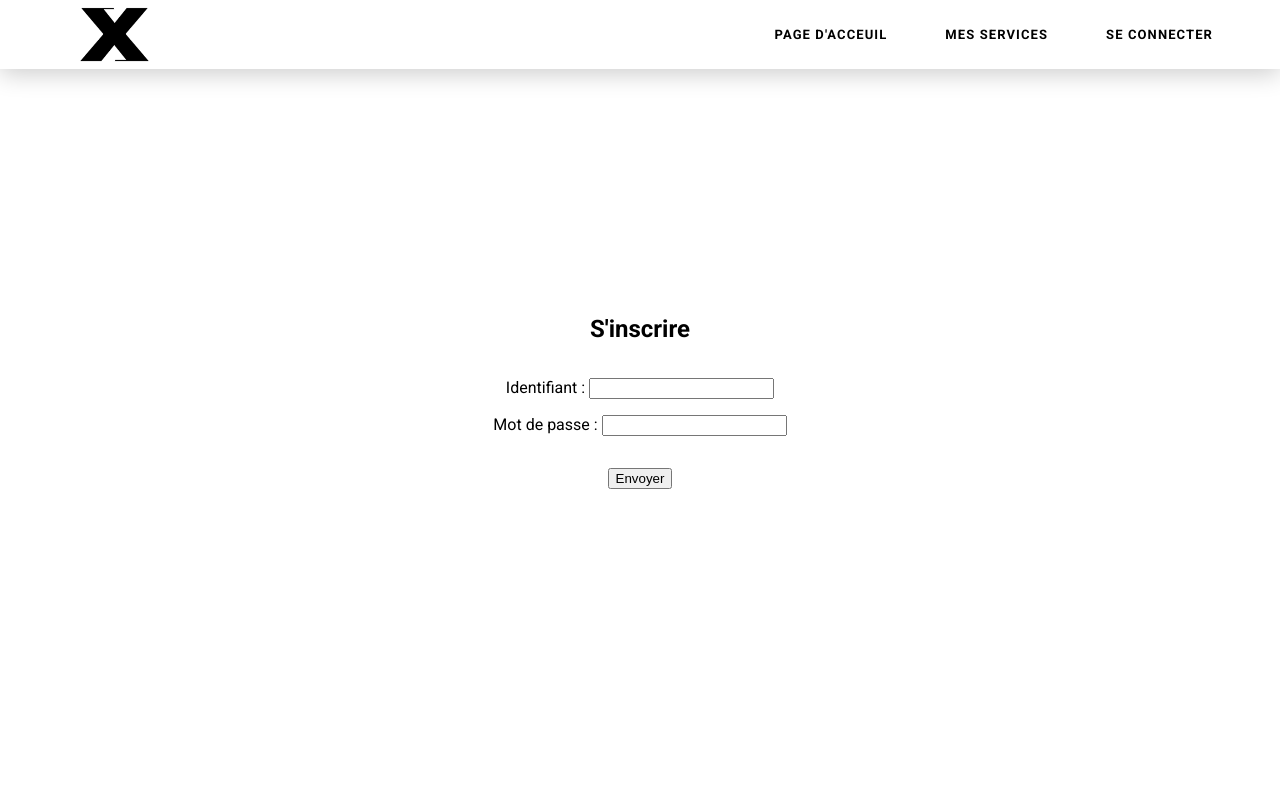
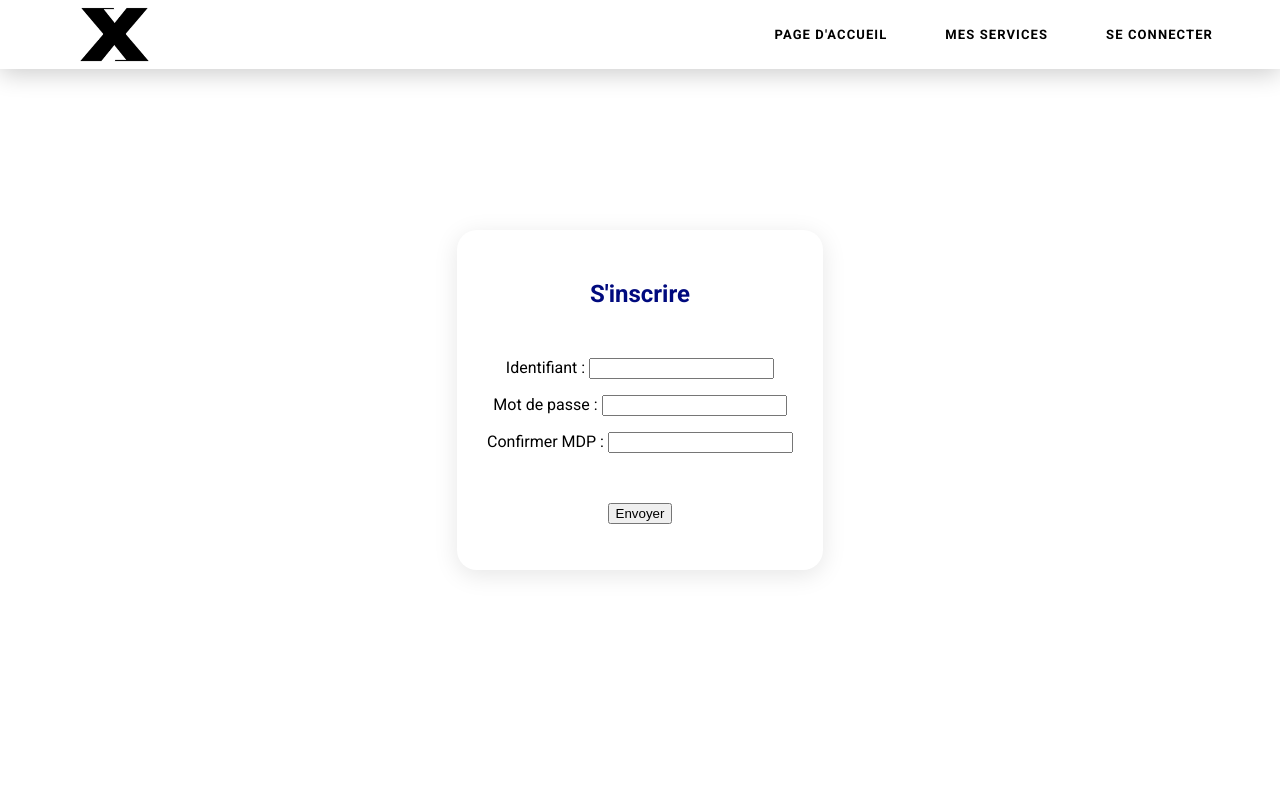
Before and after one commit to badem09/sae_3_01, a PHP site: page /inscription.php in a window 1280 px wide. Run offline with PHP 8.4, Linux system fonts and the light colour scheme.

Commit message:
Mise à jour urgente

```diff
--- a/maquette1/X_Calculator_1_VO/404.html
+++ b/maquette1/X_Calculator_1_VO/404.html
@@ -21,7 +21,7 @@
 				</li>
 
 				<li class="nav-item">
-					<a href="index.html"><b>Page d'acceuil</b></a>
+					<a href="index.html"><b>Page d'accueil</b></a>
 				</li>
 
 				<li class="nav-item">
@@ -34,7 +34,7 @@
 				</li>
 
 				<li class="nav-item">
-					<a href="404.html"><b>Se connecter</b></a>
+					<a href="connexion.html"><b>Se connecter</b></a>
 				</li>
 
 			</ul>
--- a/maquette1/X_Calculator_1_VO/css/css.css
+++ b/maquette1/X_Calculator_1_VO/css/css.css
@@ -223,13 +223,29 @@
     margin-right: auto;
 }
 
-.container-insciption-connexion {
+.container-centrer {
     display: flex;
     justify-content: center;
     flex-direction: column;
     text-align: center;
     align-items: center;
     height: 100vh;
+}
+
+.container-insciption-connexion {
+    border-radius: 20px;
+    padding: 30px;
+    box-shadow: rgba(0, 0, 0, 0.1) 0px 5px 24px;
+}
+
+.inputs {
+    margin-top: 50px;
+    margin-bottom: 50px;
+}
+
+.container-insciption-connexion h2 {
+    color: #000A7E;
+    font-weight: bold;
 }
 
 
--- a/maquette1/X_Calculator_1_VO/final.php
+++ b/maquette1/X_Calculator_1_VO/final.php
@@ -31,7 +31,7 @@
 				</li>
 
 				<li class="nav-item">
-					<a href="index.html"><b>Page d'acceuil</b></a>
+					<a href="index.html"><b>Page d'accueil</b></a>
 				</li>
 
 				<li class="nav-item">
--- a/maquette1/X_Calculator_1_VO/index.html
+++ b/maquette1/X_Calculator_1_VO/index.html
@@ -21,7 +21,7 @@
 				</li>
 
 				<li class="nav-item">
-					<a href="#"><b>Page d'acceuil</b></a>
+					<a href="#"><b>Page d'accueil</b></a>
 				</li>
 
 				<li class="nav-item">
--- a/maquette1/X_Calculator_1_VO/inscription.php
+++ b/maquette1/X_Calculator_1_VO/inscription.php
@@ -21,7 +21,7 @@
                 </li>
 
                 <li class="nav-item">
-                    <a href="index.html"><b>Page d'acceuil</b></a>
+                    <a href="index.html"><b>Page d'accueil</b></a>
                 </li>
 
                 <li class="nav-item">
@@ -41,19 +41,39 @@
         </nav>
         <div class='container-centrer'>
             <?php echo"
-                <form method='post'>
+                <form action='inscription_traitement.php' method='post'>
                     <div class='container-insciption-connexion'>
-                        <h2>S'inscrire</h2>
+                        <h2>S'inscrire</h2>";
+                        if(isset($_GET['err'])){
+                            switch($_GET['err']){
+                                case "mdp_non_identique" :
+                                echo "<p style=' color:red'><b>Erreur : mdp_non_identique.</b></p>";
+                                break;
+
+                                case "confirmation_vide" :
+                                echo "<p style=' color:red'><b>Erreur : confirmation_vide.</b></p>";
+                                break;
+
+                                case "mdp_vide" :
+                                echo "<p style=' color:red'><b>Erreur : mdp_vide.</b></p>";
+                                break;
+
+                                case "login_vide" :
+                                echo "<p style=' color:red'><b>Erreur : login_vide.</b></p>";
+                                break;
+                            }
+                        }
+                        echo"
                         <div class='inputs'>
                             <p>Identifiant : <input type='text' name='login'/></p>
-                            <p>Mot de passe : <input type='text' name='mdp'/></p>
+                            <p>Mot de passe : <input type='password' name='mdp'/></p>
+                            <p>Confirmer MDP : <input type='password' name='mdp_retype'/></p>
                         </div>
                         <p><input type='submit' name='Envoyer' value='Envoyer'></p>
                     </div>
                 </form>
 
             ";
-            include("inscription_traitement.php");
             ?>
         </div>
     </body>
--- a/maquette1/X_Calculator_1_VO/inscription_traitement.php
+++ b/maquette1/X_Calculator_1_VO/inscription_traitement.php
@@ -1,13 +1,15 @@
 <?php
 
-if((isset($_POST['Envoyer'],$_POST['login'],$_POST['mdp']))){
+    require_once('config_bdd.php');
+
+    if(isset($_POST['Envoyer'])){
+        if(!empty($_POST['login'])){
+            if(!empty($_POST['mdp'])){
+                if(!empty($_POST['mdp_retype'])){
+                    if(($_POST['mdp']) == ($_POST['mdp_retype'])){
                         foreach ($_POST as $k => $v){
                             $$k=$v;
                         }
-
-    $connexion=mysqli_connect("localhost","root","");
-    $bd=mysqli_select_db($connexion,"bd_sae");
-
                         $ins="INSERT into users(login,mdp) values(?,?)";
                         $insp=mysqli_prepare($connexion,$ins);
 
@@ -21,6 +23,18 @@
                         $_SESSION["user"]=$_POST['login'];
                         header('Location: final.php');
                         die();
+                    }else{
+                        header('Location: inscription.php?err=mdp_non_identique');
+                    }
+                }else{
+                    header('Location: inscription.php?err=confirmation_vide');
+                }
+            }else{
+                header('Location: inscription.php?err=mdp_vide');
+            }
+        }else{
+            header('Location: inscription.php?err=login_vide');
+        }
     }
 
 ?>
--- a/maquette1/X_Calculator_1_VO/page_admin.php
+++ b/maquette1/X_Calculator_1_VO/page_admin.php
@@ -21,7 +21,7 @@
                 </li>
 
                 <li class="nav-item">
-                    <a href="index.html"><b>Page d'acceuil</b></a>
+                    <a href="index.html"><b>Page d'accueil</b></a>
                 </li>
 
                 <li class="nav-item">
```
Also changed, not shown: maquette1/X_Calculator_1_VO/action.php (deleted, +0 -34 lines), maquette1/X_Calculator_1_VO/config_bdd.php (added, +10 -0 lines), maquette1/X_Calculator_1_VO/connexion.php (+16 -5 lines), maquette1/X_Calculator_1_VO/connexion_traitement.php (+13 -7 lines). Lines whose indentation alone changed are shown as unchanged.
